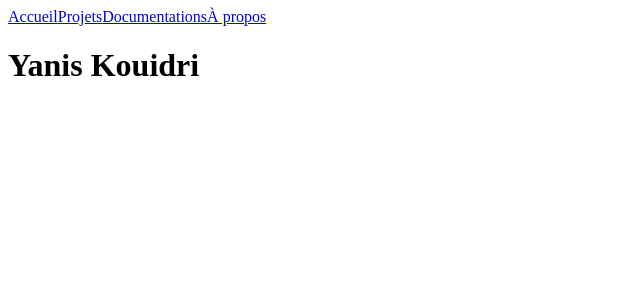
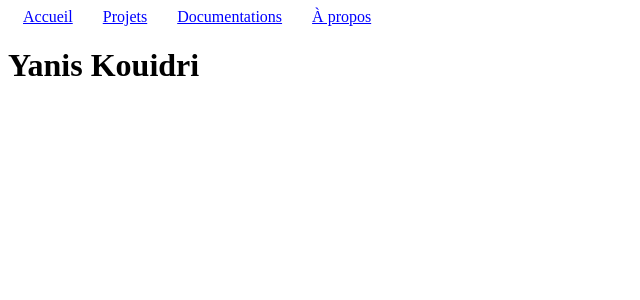
Before and after one commit to Yanis-Kouidri/personal-website-frontend, a React (Create React App) app: page / in a window 1280 px wide. Shown: the top 300 px of the page, without its empty margins (0-640 px from the left). Built offline with nearby package versions, Linux system fonts and the light colour scheme.

Commit message:
add a first style to links

```diff
--- a/src/components/header/index.jsx
+++ b/src/components/header/index.jsx
@@ -1,12 +1,18 @@
 import { Link } from "react-router-dom"
+import styled from "styled-components"
+
+const StyledLink = styled(Link)`
+  padding: 15px;
+  color: blue;
+`
 
 function Header() {
   return (
     <nav>
-      <Link to="/">Accueil</Link>
-      <Link to="/projects">Projets</Link>
-      <Link to="/docs">Documentations</Link>
-      <Link to="/about">À propos</Link>
+      <StyledLink to="/">Accueil</StyledLink>
+      <StyledLink to="/projects">Projets</StyledLink>
+      <StyledLink to="/docs">Documentations</StyledLink>
+      <StyledLink to="/about">À propos</StyledLink>
     </nav>
   )
 }
```
